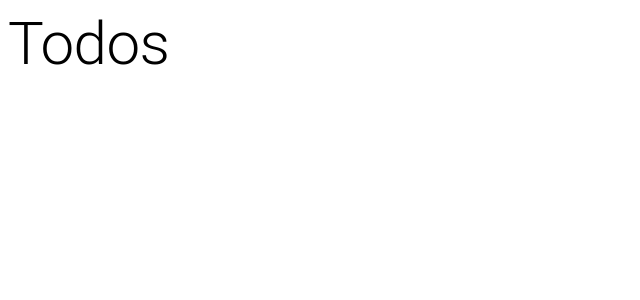
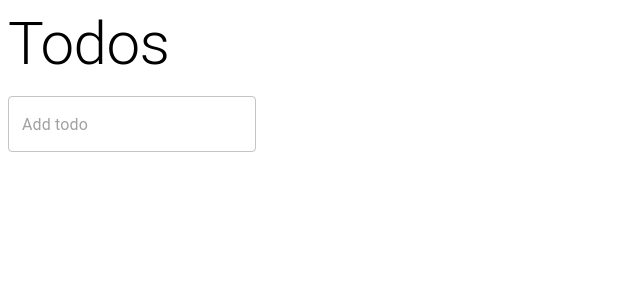
Before and after one commit to kphung29/reacthooks_todo_app, a React (Create React App) app in the folder client/: page / in a window 1280 px wide. Shown: the top 300 px of the page, without its empty margins (0-640 px from the left). Built offline with nearby package versions, Linux system fonts and the light colour scheme; the HTML template or start-up script is replaced by a standard one.

Commit message:
integrated TodoForm component into App

```diff
--- a/client/src/App.js
+++ b/client/src/App.js
@@ -1,6 +1,8 @@
+/* eslint-disable no-console */
 /* eslint-disable react/jsx-filename-extension */
 import React from "react";
 import Typography from "@material-ui/core/Typography";
+import TodoForm from "./components/TodoForm";
 
 const App = () => {
   return (
@@ -8,6 +10,8 @@ const App = () => {
       <Typography component="h1" variant="h2">
         Todos
       </Typography>
+
+      <TodoForm saveTodo={console.warn} />
     </div>
   );
 };
--- a/client/src/components/ToDoForm.js
+++ b/client/src/components/ToDoForm.js
@@ -1,11 +1,27 @@
+/* eslint-disable react/prop-types */
 /* eslint-disable react/jsx-filename-extension */
-import React from "react";
+import React, { useState } from "react";
 import TextField from "@material-ui/core/TextField";
 
 const TodoForm = ({ saveTodo }) => {
+  const [value, setValue] = useState("");
+
   return (
-    <form>
-      <TextField variant="outlined" placeholder="Add todo" margin="normal" />
+    <form
+      onSubmit={e => {
+        e.preventDefault();
+        saveTodo(value);
+      }}
+    >
+      <TextField
+        variant="outlined"
+        placeholder="Add todo"
+        margin="normal"
+        onChange={e => {
+          setValue(e.target.value);
+        }}
+        value={value}
+      />
     </form>
   );
 };
```
Also changed, not shown: 1 other file (tests, documents, lock files or other folders).
